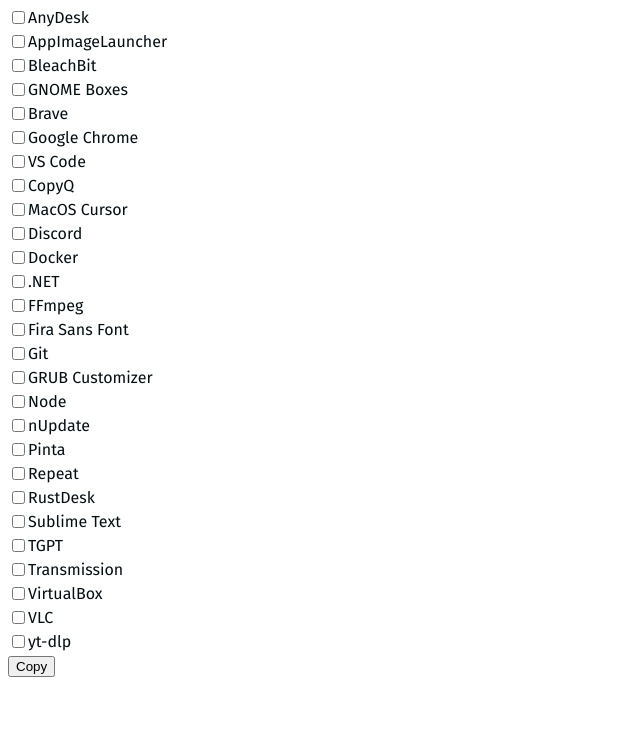
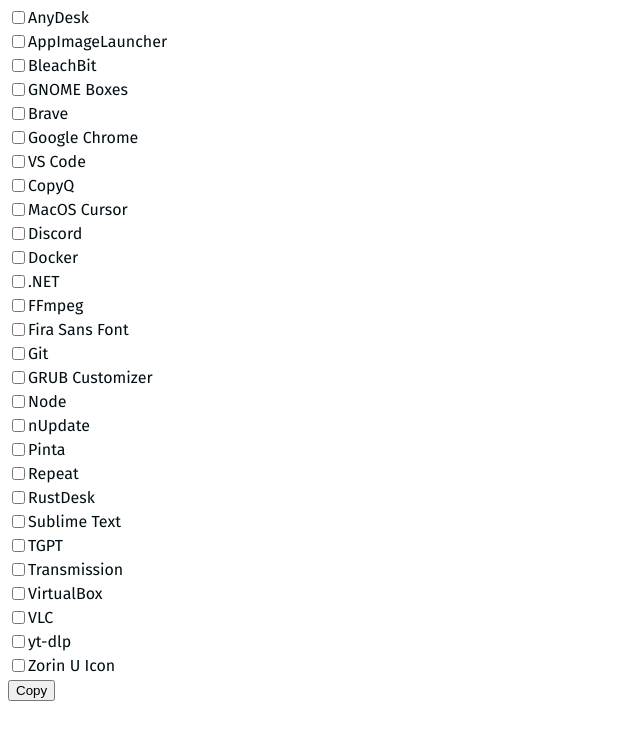
Before and after one commit to necdetuygur/linux, a plain HTML site: page index.html in a window 1280 px wide. Shown: the whole page, without its empty margins (0-640 px from the left). Drawn offline with Linux system fonts and the light colour scheme.

Commit message:
Zorin U Icon

```diff
--- a/index.html
+++ b/index.html
@@ -68,6 +68,7 @@
         { value: "virtualbox", text: "VirtualBox", status: false },
         { value: "vlc", text: "VLC", status: false },
         { value: "yt-dlp", text: "yt-dlp", status: false },
+        { value: "zorin-u-icon", text: "Zorin U Icon", status: false },
       ];
 
       const htmlRow = (value, text) => {
```
Also changed, not shown: u.svg (added), 2 other files.
